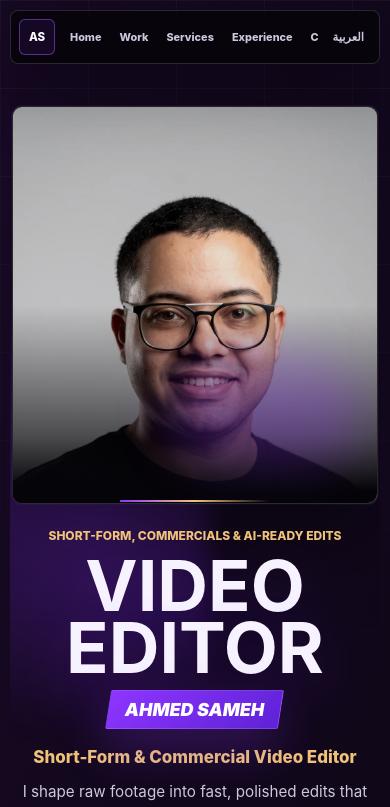
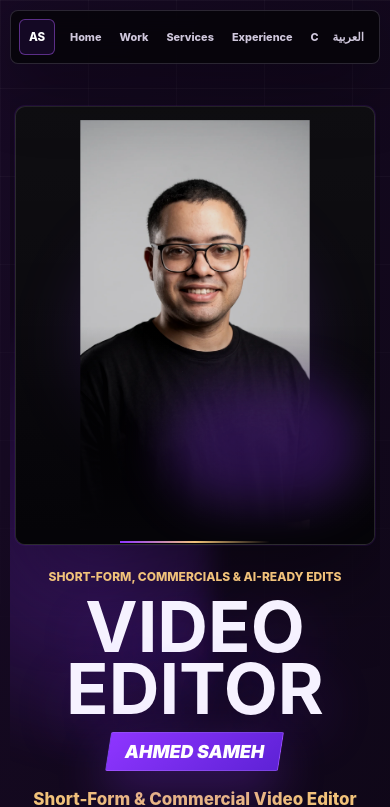
Before and after one commit to AhmedSameh-Develpoer/Portfolio, a React (Vite) app: page / in a window 390 px wide. Shown: the top 807 px of the page. Built offline with nearby package versions, Linux system fonts and the light colour scheme.

Commit message:
Refine portrait sizing

```diff
--- a/src/styles.css
+++ b/src/styles.css
@@ -266,7 +266,7 @@ a {
 }
 
 .site-shell[dir="rtl"] .portrait-panel img {
-  transform: scaleX(-1) scale(1.04);
+  transform: scaleX(-1) scale(0.94);
 }
 
 .site-shell[dir="rtl"] .contact-actions {
@@ -478,10 +478,10 @@ h1 {
   position: relative;
   align-self: center;
   justify-self: end;
-  width: min(660px, 100%);
-  min-height: clamp(500px, 61vh, 650px);
-  max-height: 670px;
-  aspect-ratio: 0.92 / 1;
+  width: min(560px, 100%);
+  min-height: clamp(440px, 54vh, 570px);
+  max-height: 590px;
+  aspect-ratio: 0.82 / 1;
   overflow: hidden;
   isolation: isolate;
   border: 1px solid rgba(255, 255, 255, 0.12);
@@ -527,9 +527,9 @@ h1 {
   width: 100%;
   height: 100%;
   filter: grayscale(0.08) contrast(1.1) brightness(0.9);
-  object-fit: cover;
-  object-position: center top;
-  transform: scale(1.04);
+  object-fit: contain;
+  object-position: center bottom;
+  transform: scale(0.94);
   transition:
     filter 220ms ease,
     transform 360ms ease;
@@ -1414,9 +1414,9 @@ h1 {
     grid-column: auto;
     grid-row: 1;
     justify-self: center;
-    aspect-ratio: 0.9 / 1;
-    min-height: 420px;
-    max-width: 580px;
+    aspect-ratio: 0.82 / 1;
+    min-height: 400px;
+    max-width: 500px;
     width: 100%;
   }
 
@@ -1589,10 +1589,10 @@ h1 {
   }
 
   .portrait-panel {
-    aspect-ratio: 0.92 / 1;
+    aspect-ratio: 0.82 / 1;
     min-height: 0;
     max-height: none;
-    width: min(100%, 430px);
+    width: min(100%, 360px);
   }
 
   .portrait-panel picture {
@@ -1600,7 +1600,7 @@ h1 {
   }
 
   .portrait-panel img {
-    object-position: center top;
+    object-position: center bottom;
   }
 
   .work-card.is-short-card .video-frame {
```
